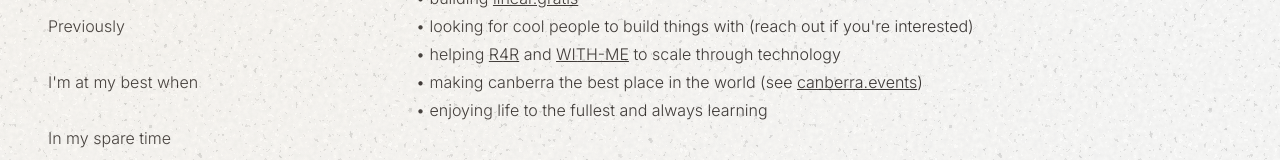
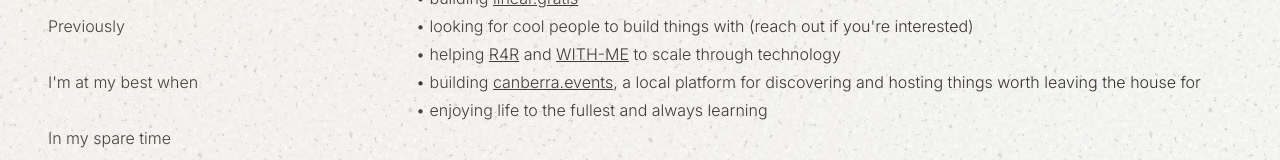
Before and after one commit to curiousgeorgios/personal-website, a Next.js app: page / in a window 1280 px wide. Shown: the part 240-400 px from the top of the page. Built offline with nearby package versions, Linux system fonts and the light colour scheme; no server answers.

Commit message:
update: canberra.events copy on the current site

```diff
--- a/components/sections/SectionContent.tsx
+++ b/components/sections/SectionContent.tsx
@@ -65,7 +65,7 @@ const sections: Record<SectionType, ReactNode> = {
         to scale through technology
       </li>
       <li>
-        • making canberra the best place in the world (see{" "}
+        • building{" "}
         <a
           href="https://canberra.events"
           target="_blank"
@@ -74,7 +74,7 @@ const sections: Record<SectionType, ReactNode> = {
         >
           canberra.events
         </a>
-        )
+        , a local platform for discovering and hosting things worth leaving the house for
       </li>
       <li>• enjoying life to the fullest and always learning</li>
     </ul>
```
